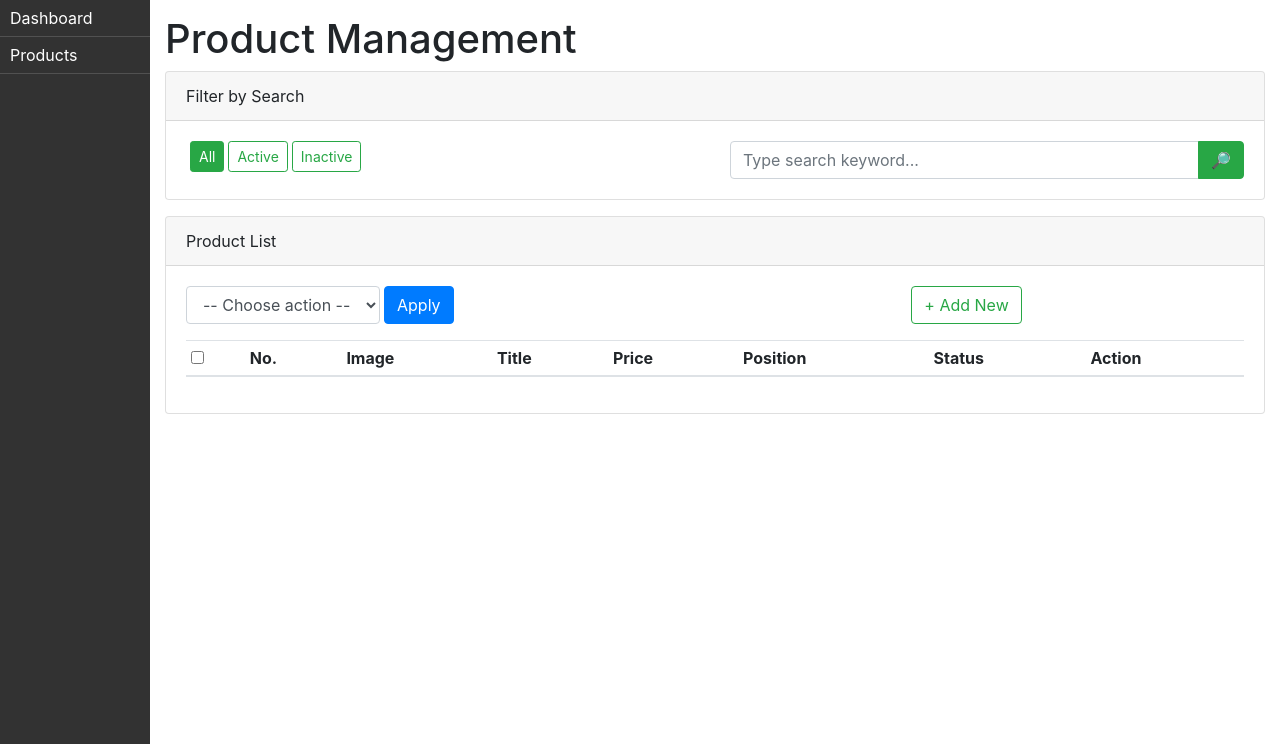
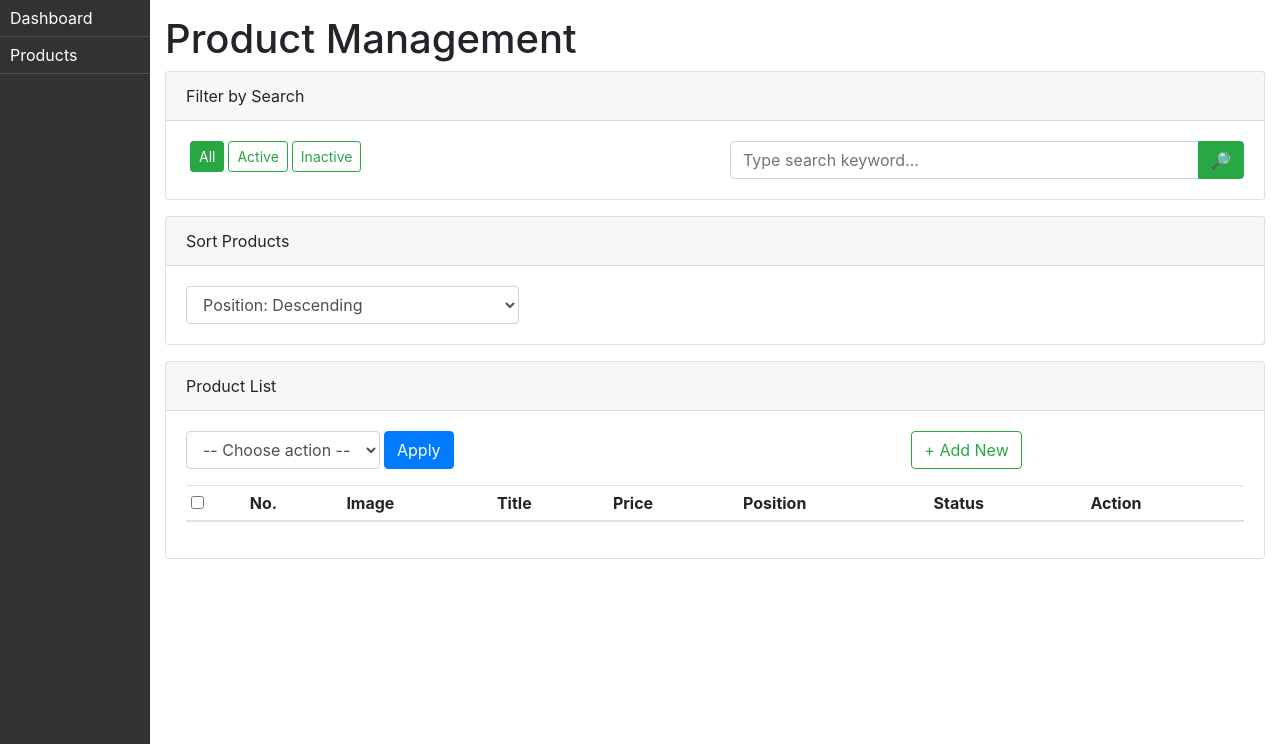
Before and after one commit to trwduyy/Product-Management, a Node server app: page /admin/product in a window 1280 px wide. Shown: the part 56-800 px from the top of the page. Run offline with Node 20, Linux system fonts and the light colour scheme; data that the repository does not hold is empty; some libraries are stand-ins or nearby versions.

Commit message:
Add product sorting to the admin dashboard

```diff
--- a/controllers/admin/product.controller.js
+++ b/controllers/admin/product.controller.js
@@ -26,6 +26,20 @@ module.exports.index = async (req, res) => {
     find.title = search.regex;
   }
 
+  // Sorting
+  const allowedSortKeys = ["price", "position", "title"];
+  const sortKey = allowedSortKeys.includes(req.query.sortKey)
+    ? req.query.sortKey
+    : "position";
+  const sortValue =
+    req.query.sortValue === "asc" || req.query.sortValue === "1"
+      ? "asc"
+      : req.query.sortValue === "desc" || req.query.sortValue === "-1"
+        ? "desc"
+        : "desc";
+  const sort = { [sortKey]: sortValue };
+  // End Sorting
+
   // Pagination
   const countProducts = await Product.countDocuments(find);
 
@@ -40,7 +54,7 @@ module.exports.index = async (req, res) => {
   // End Pagination
 
   const products = await Product.find(find)
-    .sort({ position: "desc" })
+    .sort(sort)
     .limit(objectPagination.limitItems)
     .skip(objectPagination.skip);
 
@@ -49,7 +63,9 @@ module.exports.index = async (req, res) => {
     products: products,
     filterStatus: filterStatus,
     keyword: search.keyword,
-    pagination: objectPagination
+    pagination: objectPagination,
+    sortKey,
+    sortValue
   });
 };
 
--- a/public/admin/js/script.js
+++ b/public/admin/js/script.js
@@ -38,6 +38,25 @@ if (formsearch) {
 }
 // End Form Search
 
+// Product Sorting
+const sortProduct = document.querySelector("#sort-product");
+if (sortProduct) {
+  sortProduct.addEventListener("change", (event) => {
+    const parts = event.target.value.split("-");
+    const sortKey = parts[0];
+    const sortValue = parts[1];
+    const url = new URL(window.location.href);
+
+    if (sortKey && sortValue) {
+      url.searchParams.set("sortKey", sortKey);
+      url.searchParams.set("sortValue", sortValue);
+    }
+    url.searchParams.delete("page");
+    window.location.href = url.href;
+  });
+}
+// End Product Sorting
+
 // Pagination
 const buttonsPagination = document.querySelectorAll("[button-pagination]");
 if (buttonsPagination.length > 0) {
--- a/views/admin/pages/product/index.pug
+++ b/views/admin/pages/product/index.pug
@@ -16,6 +16,22 @@ block main
           +filter-status(filterStatus)
         .col-6
           +search()
+
+  .card.mb-3
+    .card-header Sort Products
+    .card-body
+      .row
+        .col-4
+          select(
+            class="form-control"
+            id="sort-product"
+          )
+            option(value="position-desc" selected=(sortKey === "position" && sortValue === "desc")) Position: Descending
+            option(value="position-asc" selected=(sortKey === "position" && sortValue === "asc")) Position: Ascending
+            option(value="price-desc" selected=(sortKey === "price" && sortValue === "desc")) Price: Descending
+            option(value="price-asc" selected=(sortKey === "price" && sortValue === "asc")) Price: Ascending
+            option(value="title-desc" selected=(sortKey === "title" && sortValue === "desc")) Title: Z to A
+            option(value="title-asc" selected=(sortKey === "title" && sortValue === "asc")) Title: A to Z
 
 
   .card.mb-3
```
